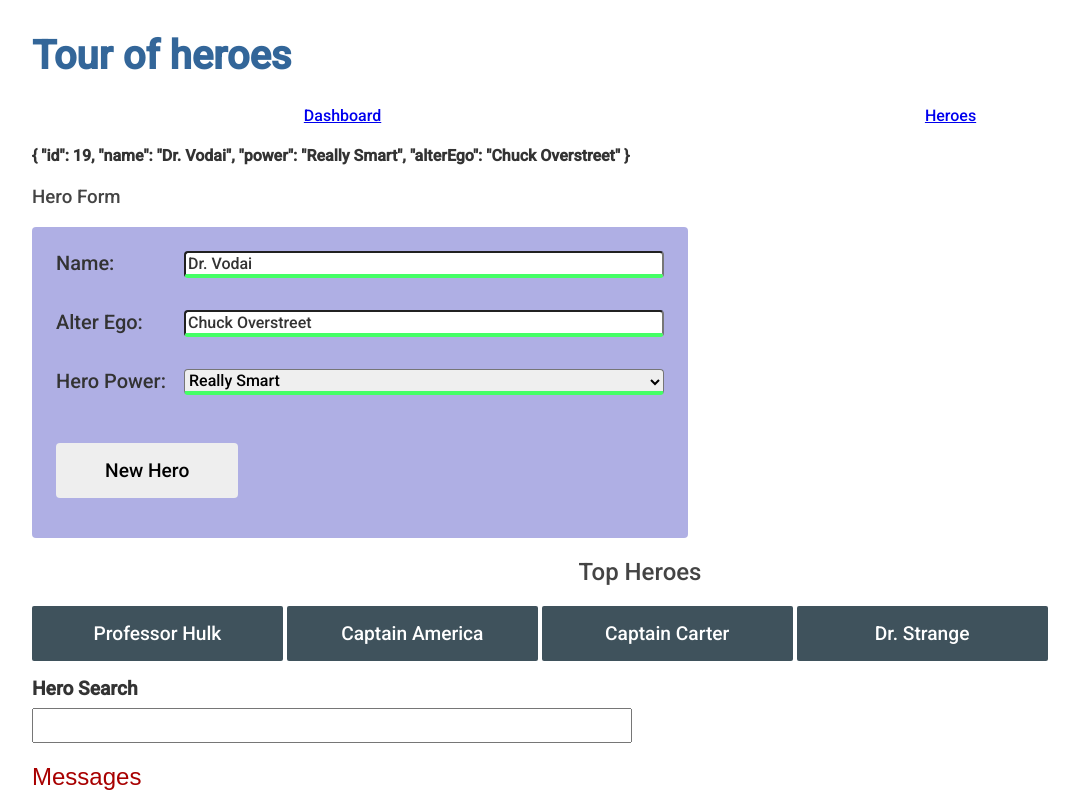
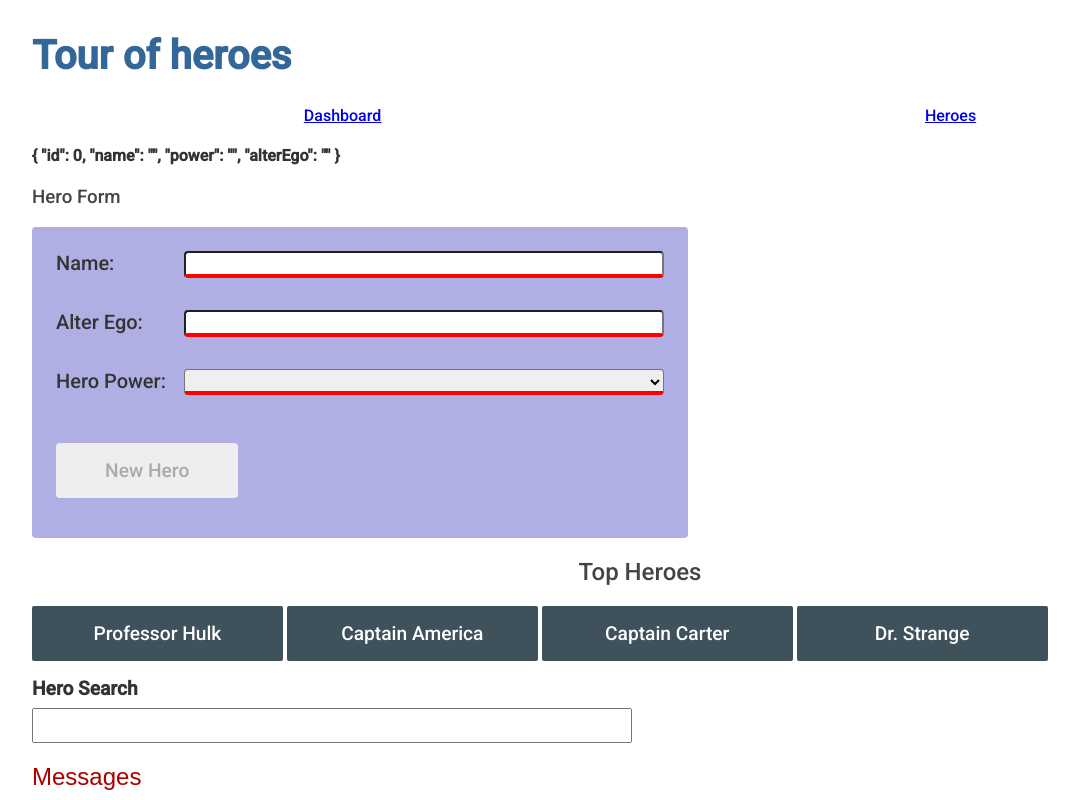
Before and after one commit to hossainsakib26/hero-app, an Angular app: page /dashboard in a window 1280 px wide. Shown: the top 800 px of the page, without its empty margins (0-1079 px from the left). Built offline with nearby package versions, Linux system fonts and the light colour scheme; data requests are answered from the project's data file.

Commit message:
data save successfullt with form

```diff
--- a/db.json
+++ b/db.json
@@ -16,7 +16,6 @@
       "author": "typicode"
     }
   ],
-
   "comments": [
     {
       "id": 1,
@@ -34,11 +33,9 @@
       "postId": 1
     }
   ],
-
   "profile": {
     "name": "typicode"
   },
-
   "heroes": [
     {
       "id": 11,
--- a/src/app/hero-app/FormsComponents/hero-form/hero-form.component.html
+++ b/src/app/hero-app/FormsComponents/hero-form/hero-form.component.html
@@ -5,7 +5,7 @@
 
   <h3>Hero Form</h3>
 
-  <form #heroForm="ngForm" (ngSubmit)="onSubmit()">
+  <form #heroForm="ngForm" (ngSubmit)="onSubmit(model)">
 
     <div class="flex-container">
 
--- a/src/app/hero-app/FormsComponents/hero-form/hero-form.component.ts
+++ b/src/app/hero-app/FormsComponents/hero-form/hero-form.component.ts
@@ -1,34 +1,47 @@
 import { Component, OnInit } from '@angular/core';
 
 import {Hero} from '../../modal/hero';
+import {HeroService} from "../../services/hero.service";
 
 @Component({
   selector: 'hero-form',
   templateUrl: './hero-form.component.html',
   styleUrls: ['./hero-form.component.scss']
 })
-export class HeroFormComponent {
+export class HeroFormComponent implements OnInit{
 
   powers = ['Really Smart', 'Supper Flexible', 'Super Hot', 'Weather Changer'];
 
-  model = new Hero(19, 'Dr. Vodai', this.powers[0], 'Chuck Overstreet');
+  heroes: Hero[] = [];
+  model = new Hero();
 
   submitted = false;
 
-  onSubmit(){this.submitted = true;}
-
-  SkyDog(): Hero{
-    const myHero =  new Hero(
-      42,
-      'SkyDog',
-      'Fetch any object at any distance',
-      'Leslie Rollover'
-    );
-    return myHero;
+  constructor(private _service: HeroService) {
+    _service.getHeroes().subscribe(heroes => this.heroes = heroes);
   }
 
+  ngOnInit(): void {
+
+  }
+
+  onSubmit(hero: Hero){
+    this._service.addHero(hero).subscribe(c => this.heroes.push(c));
+    console.log(this.heroes);
+  }
+  //
+  // SkyDog(): Hero{
+  //   const myHero =  new Hero(
+  //     42,
+  //     'SkyDog',
+  //     'Fetch any object at any distance',
+  //     'Leslie Rollover'
+  //   );
+  //   return myHero;
+  // }
+
   newHero(){
-    this.model = new Hero(43, '', '')
+    this.model = new Hero();
   }
 
 }
--- a/src/app/hero-app/modal/hero.ts
+++ b/src/app/hero-app/modal/hero.ts
@@ -4,18 +4,18 @@ export class Hero {
   // name: string = '';
 
   //  forms (for template driven https://angular.io/guide/forms#build-the-form)
-  constructor(
-    public id: number,
-    public name: string,
-    public power: string,
-    public alterEgo?: string,
-  ) {  }
+  // constructor(
+  //   public id: number,
+  //   public name: string,
+  //   public power: string,
+  //   public alterEgo?: string,
+  // ) {  }
 
 
-  // public id: number = 0;
-  // public name: string = '';
-  // public power: string = '';
-  // public alterEgo?: string = '';
+  public id: number = 0;
+  public name: string = '';
+  public power: string = '';
+  public alterEgo?: string = '';
 
 
 }
```
